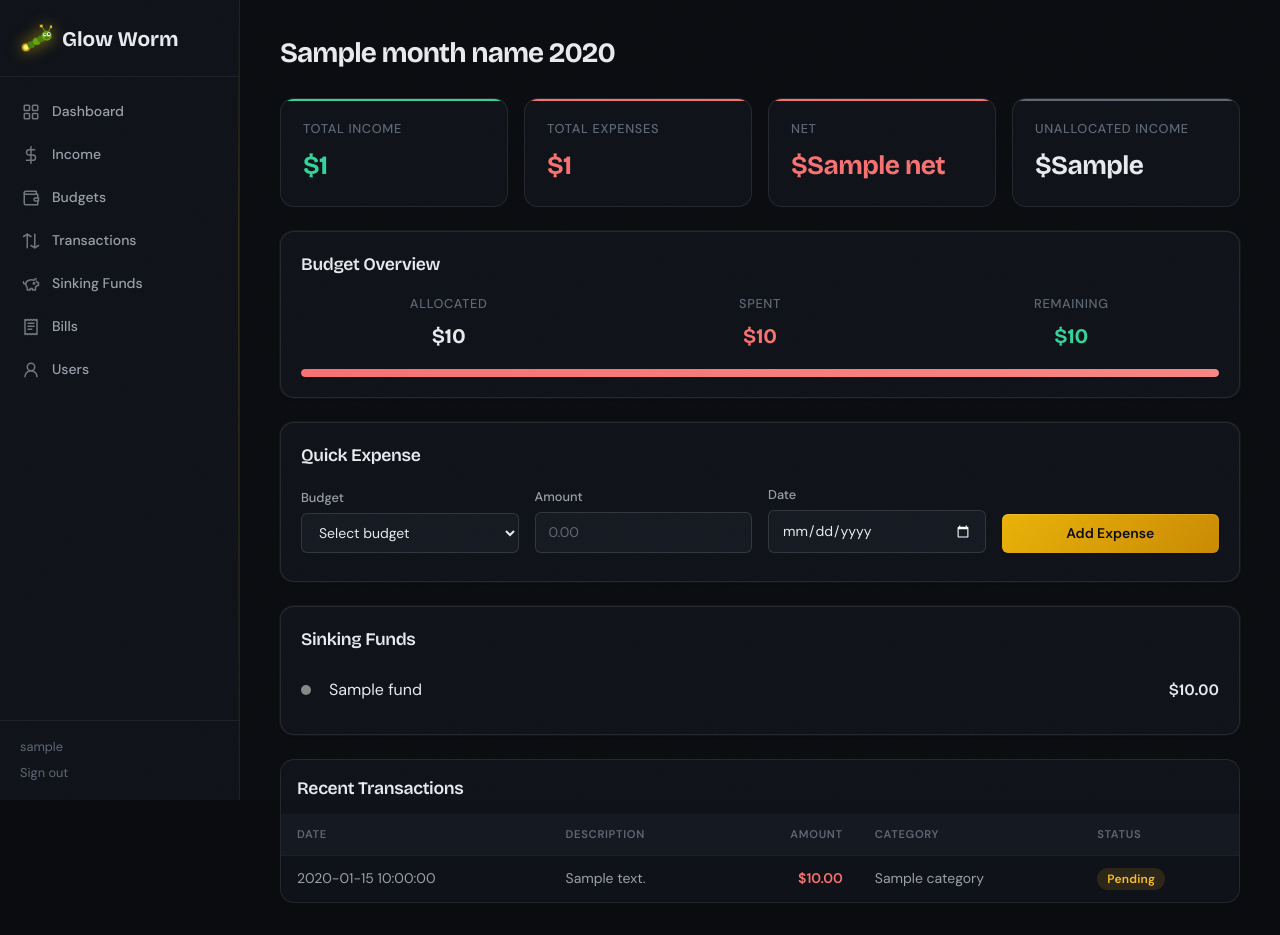
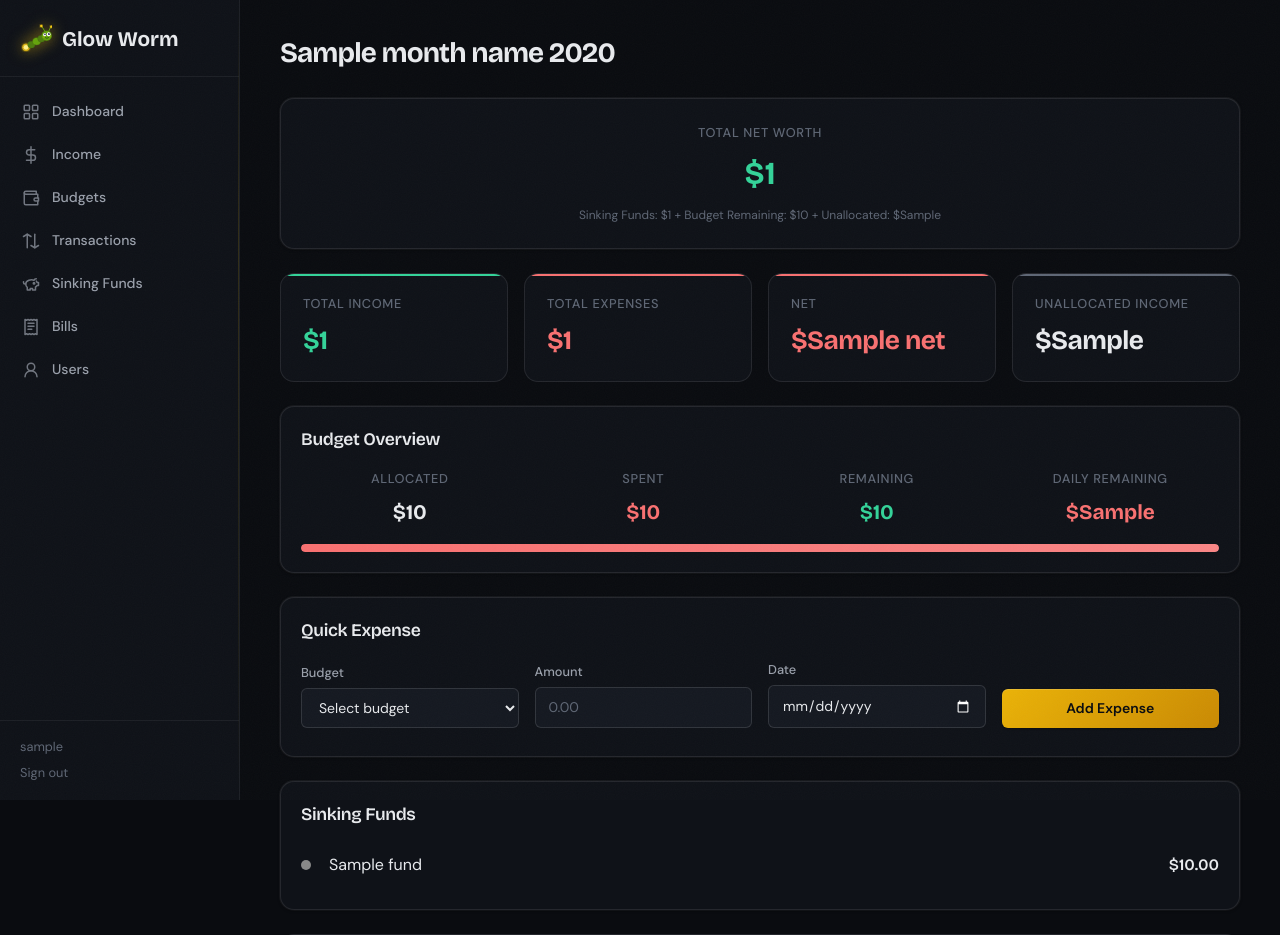
Before and after one commit to jmoeser/glow-worm, a Python web app: template app/templates/dashboard.html in a window 1280 px wide. Shown: the top 935 px of the page. Before the commit the page ends 903 px from the top, so only its background shows below. Run offline with Jinja, Linux system fonts and the light colour scheme; the template is opened without the code that fills it: most values are stand-ins (such as "Sample title", 1, 10 or a date in 2020); some libraries are stand-ins or nearby versions.

Commit message:
Dashboard updates

```diff
--- a/app/schemas.py
+++ b/app/schemas.py
@@ -324,5 +324,7 @@ class DashboardSummary(BaseModel):
     budget_total_allocated: Decimal
     budget_total_spent: Decimal
     budget_total_remaining: Decimal
+    total_sinking_funds: Decimal
+    total_net_worth: Decimal
     sinking_funds: list[SinkingFundResponse]
     recent_transactions: list[TransactionResponse]
--- a/app/templates/dashboard.html
+++ b/app/templates/dashboard.html
@@ -1,6 +1,18 @@
 {% extends "base.html" %} {% block title %}Dashboard - Glow Worm{% endblock %}
 {% block content %}
 <h2 class="gw-page-header">{{ month_name }} {{ year }}</h2>
+
+<!-- Total Net Worth -->
+<div class="gw-card gw-section gw-animate-in" style="text-align: center; padding: 24px;">
+    <p class="gw-stat-label">Total Net Worth</p>
+    <p style="font-family: var(--font-display); font-size: 2rem; font-weight: 700;"
+       class="{% if total_net_worth >= 0 %}gw-text-positive{% else %}gw-text-negative{% endif %}">
+        ${{ total_net_worth }}
+    </p>
+    <p class="gw-text-dim" style="font-size: 0.75rem; margin-top: 8px;">
+        Sinking Funds: ${{ total_sinking_funds }} + Budget Remaining: ${{ budget_total_remaining }} + Unallocated: ${{ unallocated_income }}
+    </p>
+</div>
 
 <!-- Summary Cards -->
 <div class="gw-grid-4 gw-section">
@@ -27,7 +39,7 @@
 <!-- Budget Overview -->
 <div class="gw-card gw-section gw-animate-in">
     <h3 style="font-family: var(--font-display); font-size: 1.1rem; font-weight: 600; margin-bottom: 16px;">Budget Overview</h3>
-    <div class="gw-grid-3" style="text-align: center;">
+    <div class="gw-grid-4" style="text-align: center;">
         <div>
             <p class="gw-stat-label">Allocated</p>
             <p style="font-family: var(--font-display); font-size: 1.3rem; font-weight: 700;">
@@ -46,6 +58,16 @@
                class="{% if budget_total_remaining >= 0 %}gw-text-positive{% else %}gw-text-negative{% endif %}">
                 ${{ budget_total_remaining }}
             </p>
+        </div>
+        <div>
+            <p class="gw-stat-label">Daily Remaining</p>
+            <p style="font-family: var(--font-display); font-size: 1.3rem; font-weight: 700;"
+               class="{% if budget_daily_remaining >= 0 %}gw-text-positive{% else %}gw-text-negative{% endif %}">
+                ${{ budget_daily_remaining }}
+            </p>
+            {% if days_remaining > 0 %}
+            <p class="gw-text-dim" style="font-size: 0.7rem; margin-top: 4px;">{{ days_remaining }} day{{ 's' if days_remaining != 1 }} left</p>
+            {% endif %}
         </div>
     </div>
     {% if budget_total_allocated > 0 %}
```
Also changed, not shown: app/routes/dashboard.py (+28 -0 lines).
